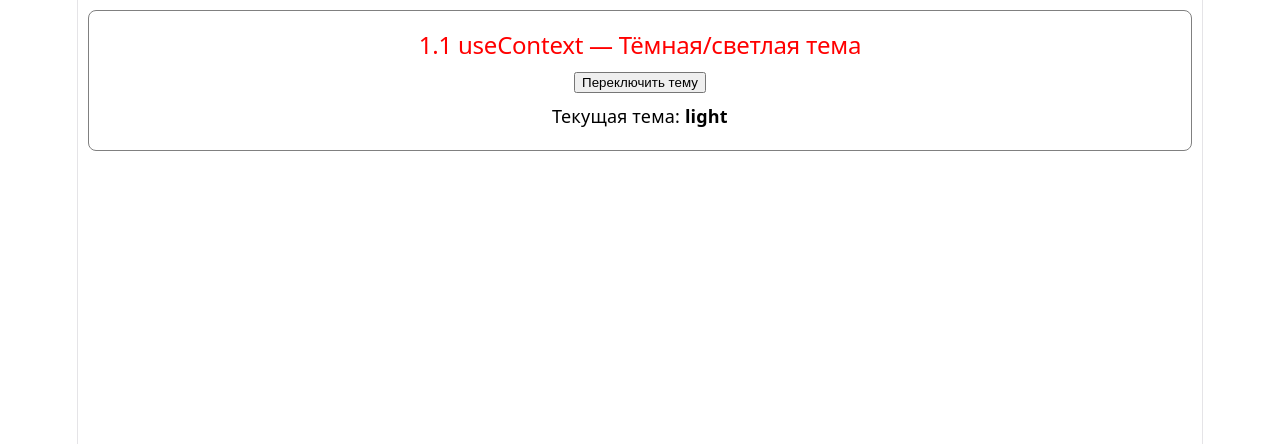
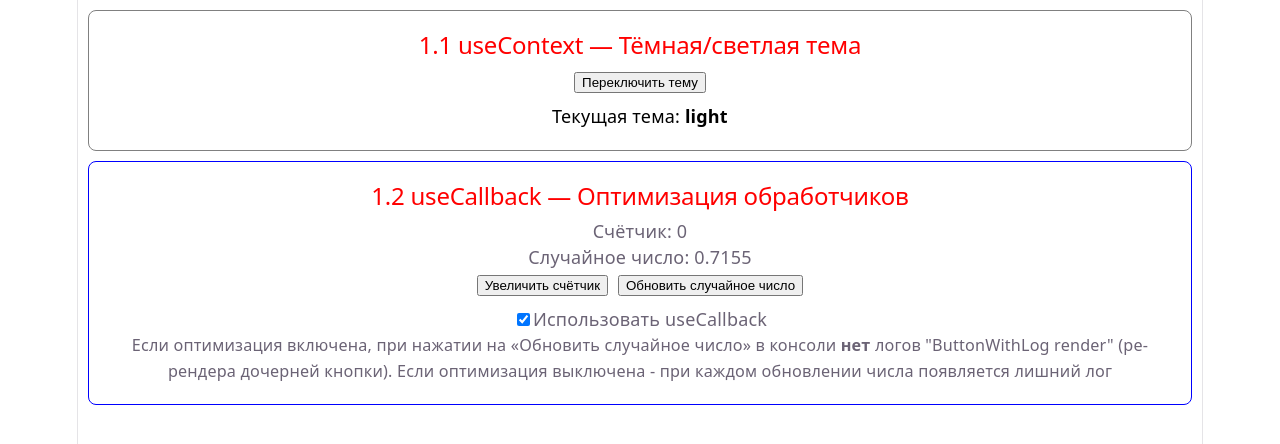
Before and after one commit to vacbaned92-jpg/ecommerce-react-5, a React (Vite) app: page / in a window 1280 px wide. Shown: the top 444 px of the page. Built offline with nearby package versions, Linux system fonts and the light colour scheme.

Commit message:
добавил переключатель оптимизации для наглядной демонстрации useCallback

```diff
--- a/src/App.tsx
+++ b/src/App.tsx
@@ -1,10 +1,13 @@
 import UseContextTheme from './tasks/UseContextTheme';
+import UseCallbackCounter from './tasks/UseCallbackCounter';
 
 function App() {
   return (
     <div>
       <UseContextTheme />
+      <UseCallbackCounter />
     </div>
   );
 }
+
 export default App;
--- /dev/null
+++ b/src/tasks/ButtonWithLog.tsx
@@ -0,0 +1,11 @@
+import React from 'react';
+
+interface ButtonWithLogProps {
+  onClick: () => void;
+  label: string;
+}
+const ButtonWithLog: React.FC<ButtonWithLogProps> = React.memo(({ onClick, label }) => {
+  console.log('ButtonWithLog render');
+  return <button onClick={onClick}>{label}</button>;
+});
+export default ButtonWithLog;
--- /dev/null
+++ b/src/tasks/UseCallbackCounter.tsx
@@ -0,0 +1,52 @@
+import { useState, useCallback } from 'react';
+import ButtonWithLog from './ButtonWithLog';
+
+function UseCallbackCounter() {
+  const [count, setCount] = useState(0);
+  const [randomValue, setRandomValue] = useState(Math.random());
+  const [useOptimization, setUseOptimization] = useState(true);
+  const increment = useCallback(() => {
+    setCount(c => c + 1);
+  }, []);
+
+  const incrementUnoptimized = () => setCount(c => c + 1);
+
+  const randomize = () => setRandomValue(Math.random());
+
+  console.log('UseCallbackCounter render');
+
+  return (
+    <div style={{ border: '1px solid blue', padding: '20px', margin: '10px', borderRadius: '8px' }}>
+      <h2>1.2 useCallback — Оптимизация обработчиков</h2>
+      <p>Счётчик: {count}</p>
+      <p>Случайное число: {randomValue.toFixed(4)}</p>
+
+      <ButtonWithLog
+        onClick={useOptimization ? increment : incrementUnoptimized}
+        label="Увеличить счётчик"
+      />
+
+      <button onClick={randomize} style={{ marginLeft: '10px' }}>
+        Обновить случайное число
+      </button>
+
+      <div style={{ marginTop: '10px' }}>
+        <label>
+          <input
+            type="checkbox"
+            checked={useOptimization}
+            onChange={() => setUseOptimization(prev => !prev)}
+          />
+          Использовать useCallback
+        </label>
+      </div>
+
+      <p style={{ fontSize: '0.9em' }}>
+        Если оптимизация включена, при нажатии на «Обновить случайное число»
+        в консоли <strong>нет</strong> логов "ButtonWithLog render" (ре-рендера дочерней кнопки).
+        Если оптимизация выключена - при каждом обновлении числа появляется лишний лог
+      </p>
+    </div>
+  );
+}
+export default UseCallbackCounter;
```
